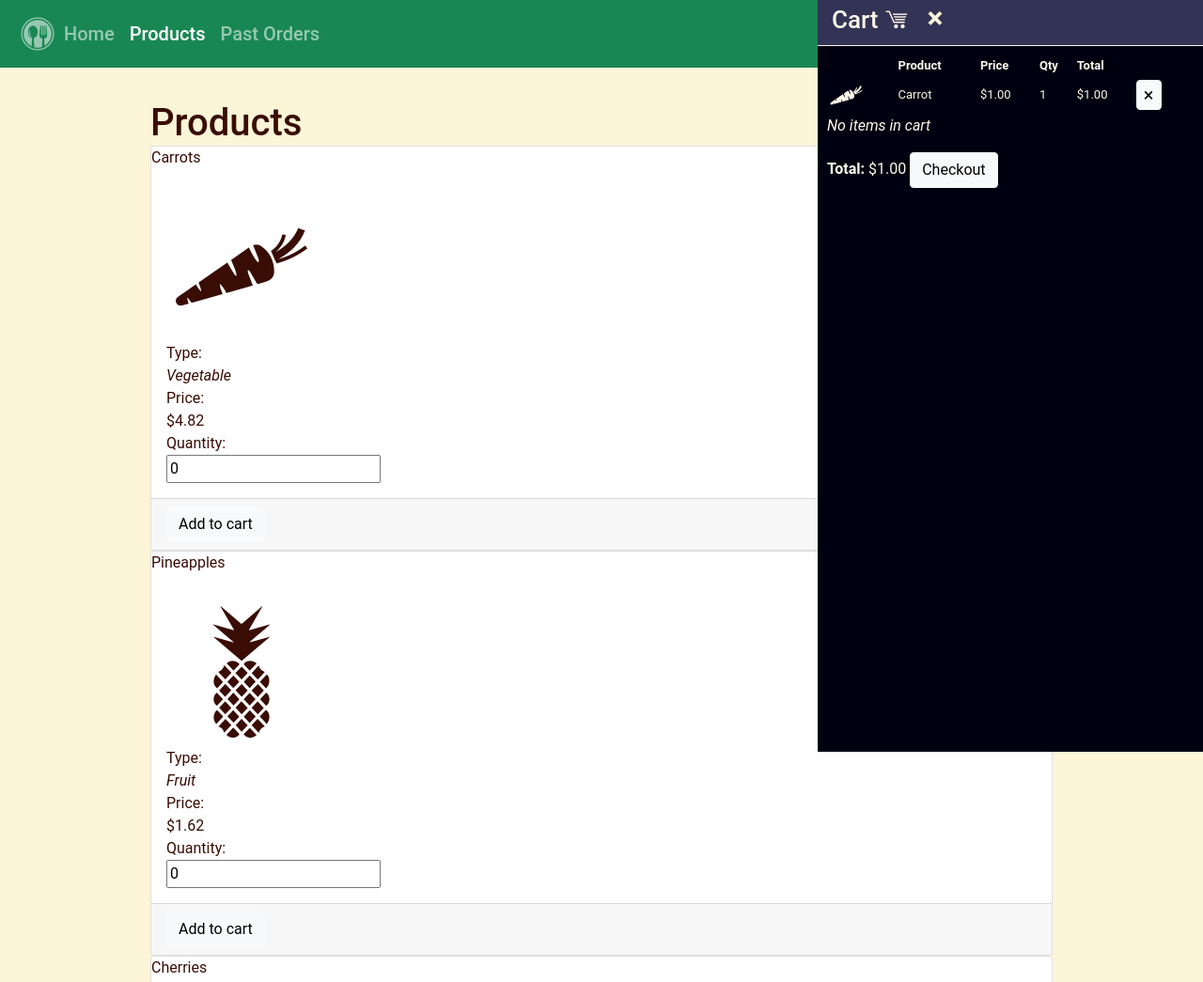
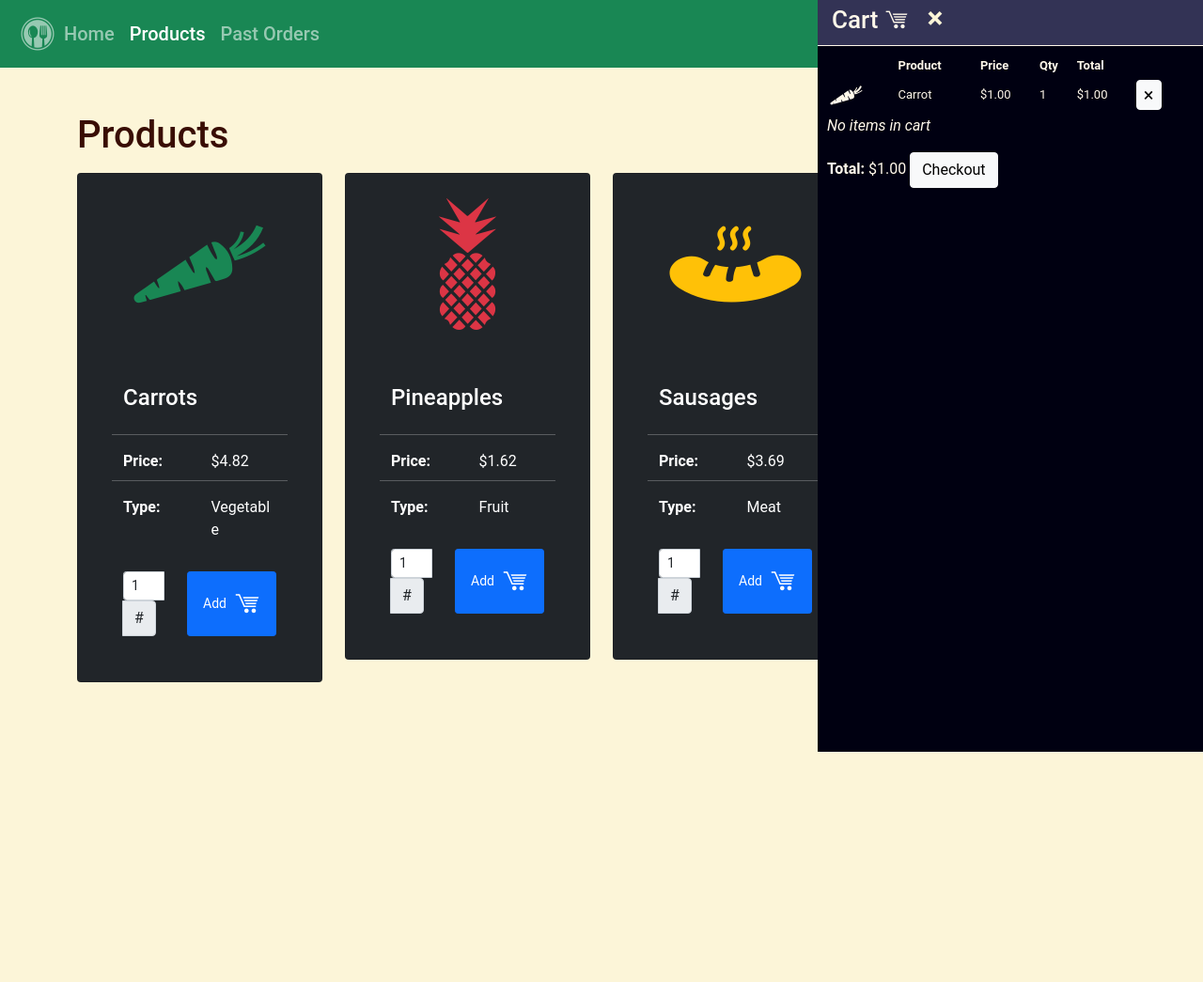
Before and after one commit to webceyhan/bs-splendid-food, a website: page src/views/products.html in a window 1280 px wide. Shown: the top 1045 px of the page at 94% size. After the commit the page ends 800 px from the top, so only its background shows below. Drawn offline with nearby package versions, Linux system fonts and the light colour scheme.

Commit message:
product cards migrated

```diff
--- a/src/views/products.html
+++ b/src/views/products.html
@@ -24,7 +24,6 @@
         <link rel="stylesheet" href="../styles/style.min.css" />
     </head>
     <body>
-
         <!-- navigation -->
         <nav class="navbar navbar-expand-md navbar-dark bg-success h5 m-0">
             <div class="container-fluid p-2-">
@@ -53,7 +52,9 @@
                             </a>
                         </li>
                         <li class="nav-item">
-                            <a href="products.html" class="nav-link active">Products</a>
+                            <a href="products.html" class="nav-link active"
+                                >Products</a
+                            >
                         </li>
                         <li class="nav-item">
                             <a href="past-orders.html" class="nav-link">
@@ -78,219 +79,192 @@
             </div>
         </nav>
 
+        <!-- products -->
+        <main>
+            <div class="container py-5">
+                <h1 class="mb-3">Products</h1>
 
-        <div id="app">
+                <div class="row row-cols-1 row-cols-md-4 g-4">
+                    <!-- card - Carrots -->
+                    <div class="col">
+                        <div class="card bg-dark text-white">
+                            <div class="card-image-top text-center pt-3">
+                                <i
+                                    class="icofont-10x icofont-carrot text-success"
+                                ></i>
+                            </div>
 
-            <main class="wrapper">
-                <h1>Products</h1>
+                            <div class="card-body p-5">
+                                <h4 class="card-title mb-4">Carrots</h4>
 
-                <div class="card-container">
-                    <div class="card">
-                        <div class="card-title">Carrots</div>
-                        <div class="card-body">
-                            <i class="icofont-10x icofont-carrot"></i>
-                            <form>
-                                <div class="row">
-                                    <div class="cell">
-                                        <label>Type:</label>
+                                <dl class="row mb-4">
+                                    <hr />
+                                    <dt class="col-sm-6">Price:</dt>
+                                    <dd class="col-sm-6">$4.82</dd>
+                                    <hr />
+                                    <dt class="col-sm-6">Type:</dt>
+                                    <dd class="col-sm-6">Vegetable</dd>
+                                </dl>
+
+                                <div class="d-flex justify-content-between">
+                                    <div class="input-group me-4">
+                                        <input
+                                            type="number"
+                                            class="form-control form-control-sm"
+                                            value="1"
+                                        />
+                                        <span class="input-group-text">#</span>
                                     </div>
-                                    <div class="cell">
-                                        <em>Vegetable</em>
+
+                                    <button
+                                        class="btn btn-primary btn-sm d-flex align-items-center px-3"
+                                    >
+                                        Add
+                                        <i
+                                            class="icofont-cart-alt icofont-2x ms-2"
+                                        ></i>
+                                    </button>
                                 </div>
                             </div>
-                                <div class="row">
-                                    <div class="cell">
-                                        <label>Price:</label>
-                                    </div>
-                                    <div class="cell">$4.82</div>
-                                </div>
-                                <div class="row">
-                                    <div class="cell">
-                                        <label>Quantity:</label>
-                                    </div>
-                                    <div class="cell">
-                                        <input type="number" value="0" />
-                                    </div>
-                                </div>
-                            </form>
-                        </div>
-                        <div class="card-footer">
-                            <button class="btn btn-light">Add to cart</button>
                         </div>
                     </div>
 
-                    <div class="card">
-                        <div class="card-title">Pineapples</div>
-                        <div class="card-body">
-                            <i class="icofont-10x icofont-pineapple"></i>
-                            <form>
-                                <div class="row">
-                                    <div class="cell">
-                                        <label>Type:</label>
+                    <!-- card - Pineapples -->
+                    <div class="col">
+                        <div class="card bg-dark text-white">
+                            <div class="card-image-top text-center pt-3">
+                                <i
+                                    class="icofont-10x icofont-pineapple text-danger"
+                                ></i>
                             </div>
-                                    <div class="cell">
-                                        <em>Fruit</em>
+
+                            <div class="card-body p-5">
+                                <h4 class="card-title mb-4">Pineapples</h4>
+
+                                <dl class="row mb-4">
+                                    <hr />
+                                    <dt class="col-sm-6">Price:</dt>
+                                    <dd class="col-sm-6">$1.62</dd>
+                                    <hr />
+                                    <dt class="col-sm-6">Type:</dt>
+                                    <dd class="col-sm-6">Fruit</dd>
+                                </dl>
+
+                                <div class="d-flex justify-content-between">
+                                    <div class="input-group me-4">
+                                        <input
+                                            type="number"
+                                            class="form-control form-control-sm"
+                                            value="1"
+                                        />
+                                        <span class="input-group-text">#</span>
+                                    </div>
+
+                                    <button
+                                        class="btn btn-primary btn-sm d-flex align-items-center px-3"
+                                    >
+                                        Add
+                                        <i
+                                            class="icofont-cart-alt icofont-2x ms-2"
+                                        ></i>
+                                    </button>
                                 </div>
                             </div>
-                                <div class="row">
-                                    <div class="cell">
-                                        <label>Price:</label>
-                                    </div>
-                                    <div class="cell">$1.62</div>
-                                </div>
-                                <div class="row">
-                                    <div class="cell">
-                                        <label>Quantity:</label>
-                                    </div>
-                                    <div class="cell">
-                                        <input type="number" value="0" />
-                                    </div>
-                                </div>
-                            </form>
-                        </div>
-                        <div class="card-footer">
-                            <button class="btn btn-light">Add to cart</button>
                         </div>
                     </div>
 
-                    <div class="card">
-                        <div class="card-title">Cherries</div>
-                        <div class="card-body">
-                            <i class="icofont-10x icofont-cherry"></i>
-                            <form>
-                                <div class="row">
-                                    <div class="cell">
-                                        <label>Type:</label>
+                    <!-- card - Sausages -->
+                    <div class="col">
+                        <div class="card bg-dark text-white">
+                            <div class="card-image-top text-center pt-3">
+                                <i
+                                    class="icofont-10x icofont-sausage text-warning"
+                                ></i>
                             </div>
-                                    <div class="cell">
-                                        <em>Fruit</em>
+
+                            <div class="card-body p-5">
+                                <h4 class="card-title mb-4">Sausages</h4>
+
+                                <dl class="row mb-4">
+                                    <hr />
+                                    <dt class="col-sm-6">Price:</dt>
+                                    <dd class="col-sm-6">$3.69</dd>
+                                    <hr />
+                                    <dt class="col-sm-6">Type:</dt>
+                                    <dd class="col-sm-6">Meat</dd>
+                                </dl>
+
+                                <div class="d-flex justify-content-between">
+                                    <div class="input-group me-4">
+                                        <input
+                                            type="number"
+                                            class="form-control form-control-sm"
+                                            value="1"
+                                        />
+                                        <span class="input-group-text">#</span>
+                                    </div>
+
+                                    <button
+                                        class="btn btn-primary btn-sm d-flex align-items-center px-3"
+                                    >
+                                        Add
+                                        <i
+                                            class="icofont-cart-alt icofont-2x ms-2"
+                                        ></i>
+                                    </button>
                                 </div>
                             </div>
-                                <div class="row">
-                                    <div class="cell">
-                                        <label>Price:</label>
-                                    </div>
-                                    <div class="cell">$1.04</div>
-                                </div>
-                                <div class="row">
-                                    <div class="cell">
-                                        <label>Quantity:</label>
-                                    </div>
-                                    <div class="cell">
-                                        <input type="number" value="0" />
-                                    </div>
-                                </div>
-                            </form>
-                        </div>
-                        <div class="card-footer">
-                            <button class="btn btn-light">Add to cart</button>
                         </div>
                     </div>
 
-                    <div class="card">
-                        <div class="card-title">Carrots</div>
-                        <div class="card-body">
-                            <i class="icofont-10x icofont-carrot"></i>
-                            <form>
-                                <div class="row">
-                                    <div class="cell">
-                                        <label>Type:</label>
+                    <!-- card - Cherries -->
+                    <div class="col">
+                        <div class="card bg-dark text-white">
+                            <div class="card-image-top text-center pt-3">
+                                <i
+                                    class="icofont-10x icofont-cherry text-danger"
+                                ></i>
                             </div>
-                                    <div class="cell">
-                                        <em>Vegetable</em>
+
+                            <div class="card-body p-5">
+                                <h4 class="card-title mb-4">Cherries</h4>
+
+                                <dl class="row mb-4">
+                                    <hr />
+                                    <dt class="col-sm-6">Price:</dt>
+                                    <dd class="col-sm-6">$1.04</dd>
+                                    <hr />
+                                    <dt class="col-sm-6">Type:</dt>
+                                    <dd class="col-sm-6">Fruit</dd>
+                                </dl>
+
+                                <div class="d-flex justify-content-between">
+                                    <div class="input-group me-4">
+                                        <input
+                                            type="number"
+                                            class="form-control form-control-sm"
+                                            value="1"
+                                        />
+                                        <span class="input-group-text">#</span>
+                                    </div>
+
+                                    <button
+                                        class="btn btn-primary btn-sm d-flex align-items-center px-3"
+                                    >
+                                        Add
+                                        <i
+                                            class="icofont-cart-alt icofont-2x ms-2"
+                                        ></i>
+                                    </button>
                                 </div>
                             </div>
-                                <div class="row">
-                                    <div class="cell">
-                                        <label>Price:</label>
                         </div>
-                                    <div class="cell">$4.82</div>
-                                </div>
-                                <div class="row">
-                                    <div class="cell">
-                                        <label>Quantity:</label>
-                                    </div>
-                                    <div class="cell">
-                                        <input type="number" value="0" />
-                                    </div>
-                                </div>
-                            </form>
-                        </div>
-                        <div class="card-footer">
-                            <button class="btn btn-light">Add to cart</button>
-                        </div>
-                    </div>
-
-                    <div class="card">
-                        <div class="card-title">Pineapples</div>
-                        <div class="card-body">
-                            <i class="icofont-10x icofont-pineapple"></i>
-                            <form>
-                                <div class="row">
-                                    <div class="cell">
-                                        <label>Type:</label>
-                                    </div>
-                                    <div class="cell">
-                                        <em>Fruit</em>
-                                    </div>
-                                </div>
-                                <div class="row">
-                                    <div class="cell">
-                                        <label>Price:</label>
-                                    </div>
-                                    <div class="cell">$1.62</div>
-                                </div>
-                                <div class="row">
-                                    <div class="cell">
-                                        <label>Quantity:</label>
-                                    </div>
-                                    <div class="cell">
-                                        <input type="number" value="0" />
-                                    </div>
-                                </div>
-                            </form>
-                        </div>
-                        <div class="card-footer">
-                            <button class="btn btn-light">Add to cart</button>
-                        </div>
-                    </div>
-
-                    <div class="card">
-                        <div class="card-title">Cherries</div>
-                        <div class="card-body">
-                            <i class="icofont-10x icofont-cherry"></i>
-                            <form>
-                                <div class="row">
-                                    <div class="cell">
-                                        <label>Type:</label>
-                                    </div>
-                                    <div class="cell">
-                                        <em>Fruit</em>
-                                    </div>
-                                </div>
-                                <div class="row">
-                                    <div class="cell">
-                                        <label>Price:</label>
-                                    </div>
-                                    <div class="cell">$1.04</div>
-                                </div>
-                                <div class="row">
-                                    <div class="cell">
-                                        <label>Quantity:</label>
-                                    </div>
-                                    <div class="cell">
-                                        <input type="number" value="0" />
-                                    </div>
-                                </div>
-                            </form>
-                        </div>
-                        <div class="card-footer">
-                            <button class="btn btn-light">Add to cart</button>
                     </div>
                 </div>
             </div>
         </main>
 
+        <div id="app">
             <aside class="cart-container">
                 <div class="cart">
                     <h1 class="cart-title spread">
```
Lines whose indentation alone changed are shown as unchanged.
